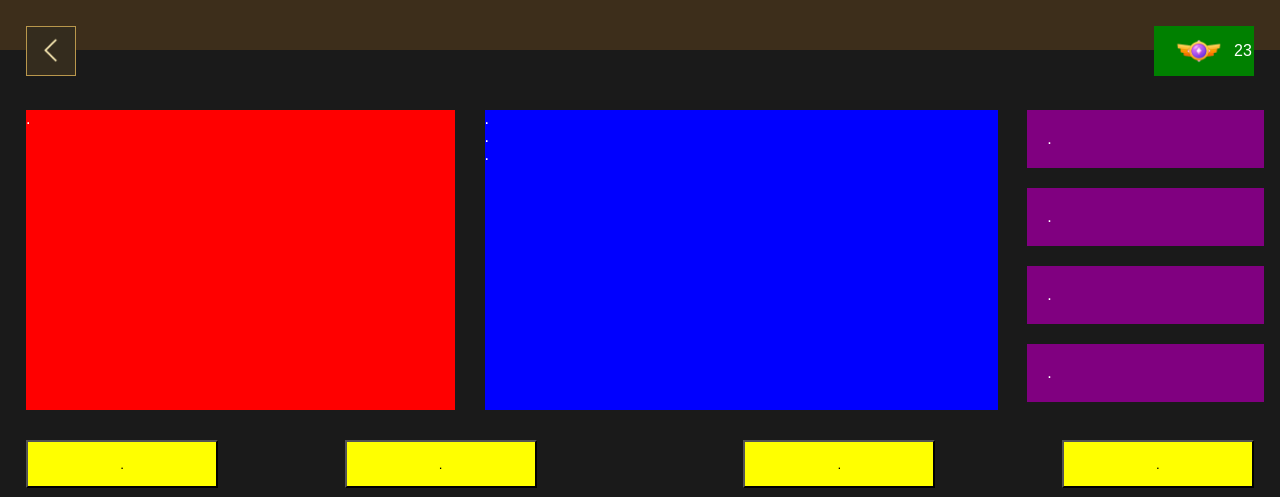
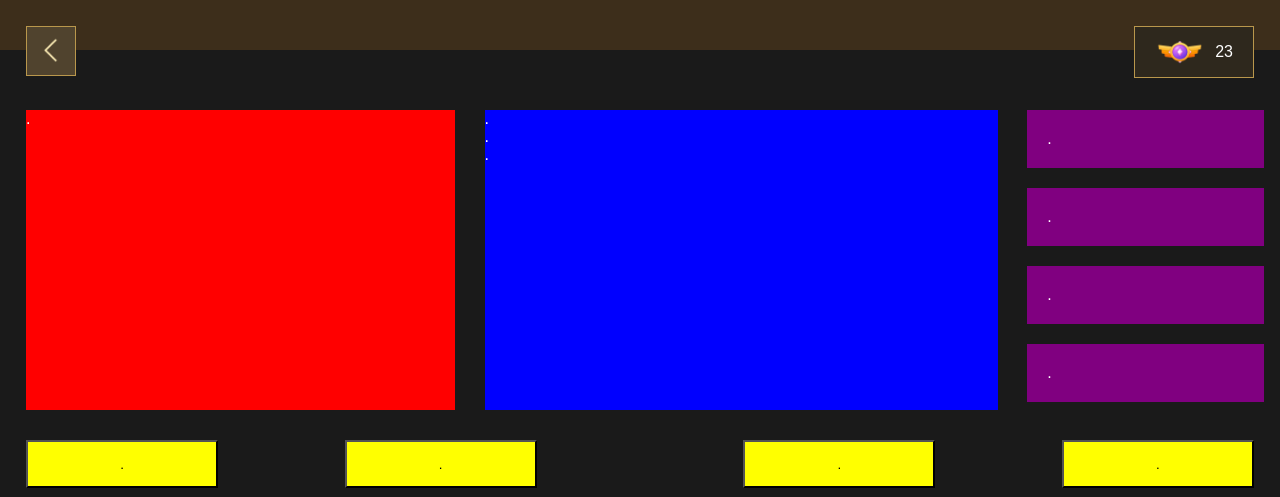
Before and after one commit to muriloramosoficial/gameui, a plain HTML site: page index.html in a window 1280 px wide. In both pictures the pointer is over the button 51 px from the left and 51 px from the top of the page. Drawn offline with Linux system fonts and the light colour scheme.

Commit message:
finalizado botao voltar do head

```diff
--- a/global.css
+++ b/global.css
@@ -53,6 +53,14 @@ body {
   height: 50px;
   background-color: #342c1e;
   border: 1px solid #b9974c;
+  /* opacity: 0.8; */
+  /* transition: 1s; */
+}
+
+.btn-back-head:hover {
+  content: "";
+  background-color: #50432e;
+  cursor: pointer;
 }
 
 .icon-back {
@@ -74,8 +82,10 @@ body {
   align-items: center;
   padding-left: 20px;
   padding-right: 20px;
-  width: 60px;
-  background-color: green;
+  /* width: 60px; */
+  border: 1px solid #b9974c;
+  background-color: #2e281d;
+  /* opacity: 0.8; */
 }
 
 .main-content {
```
